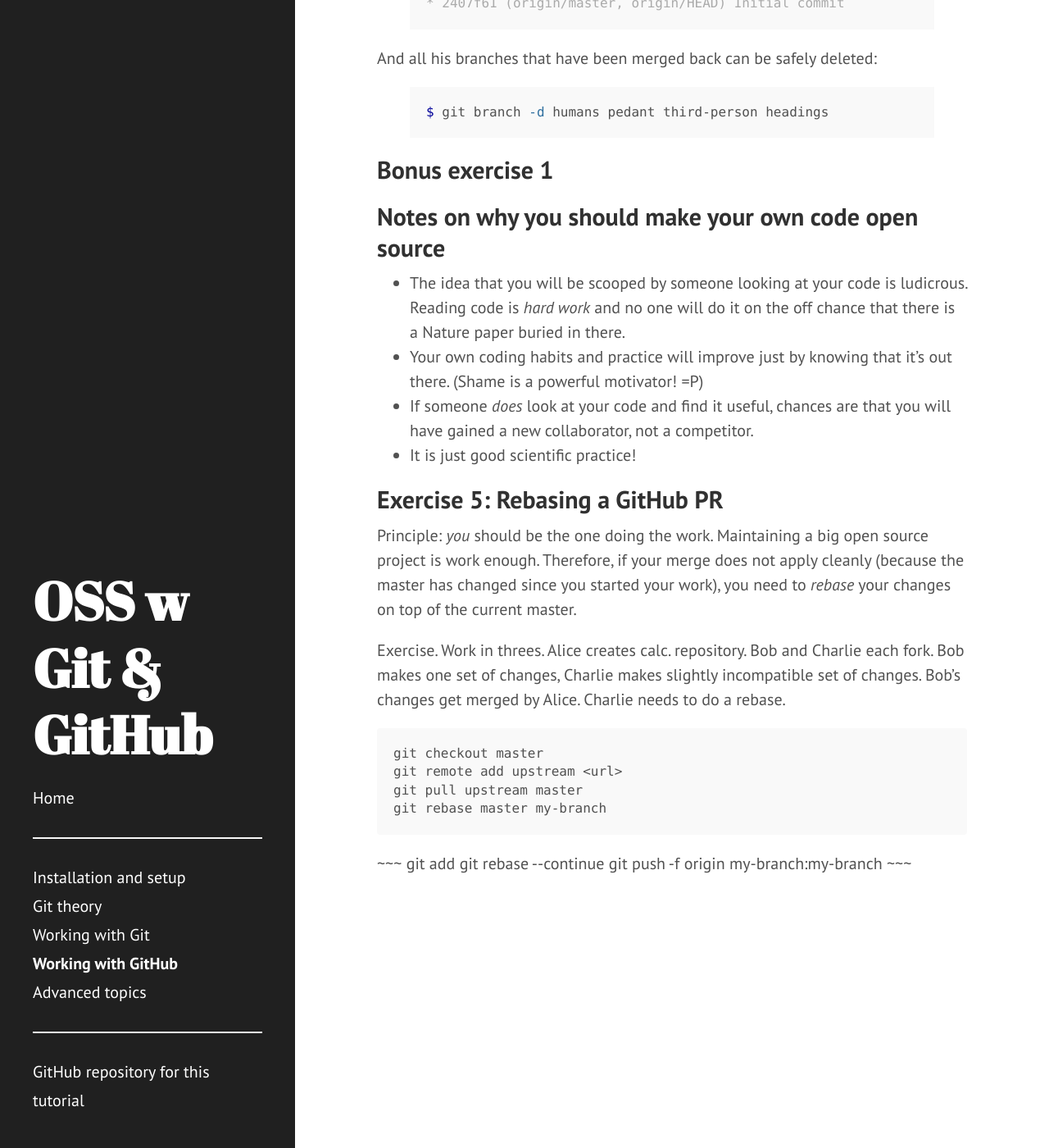
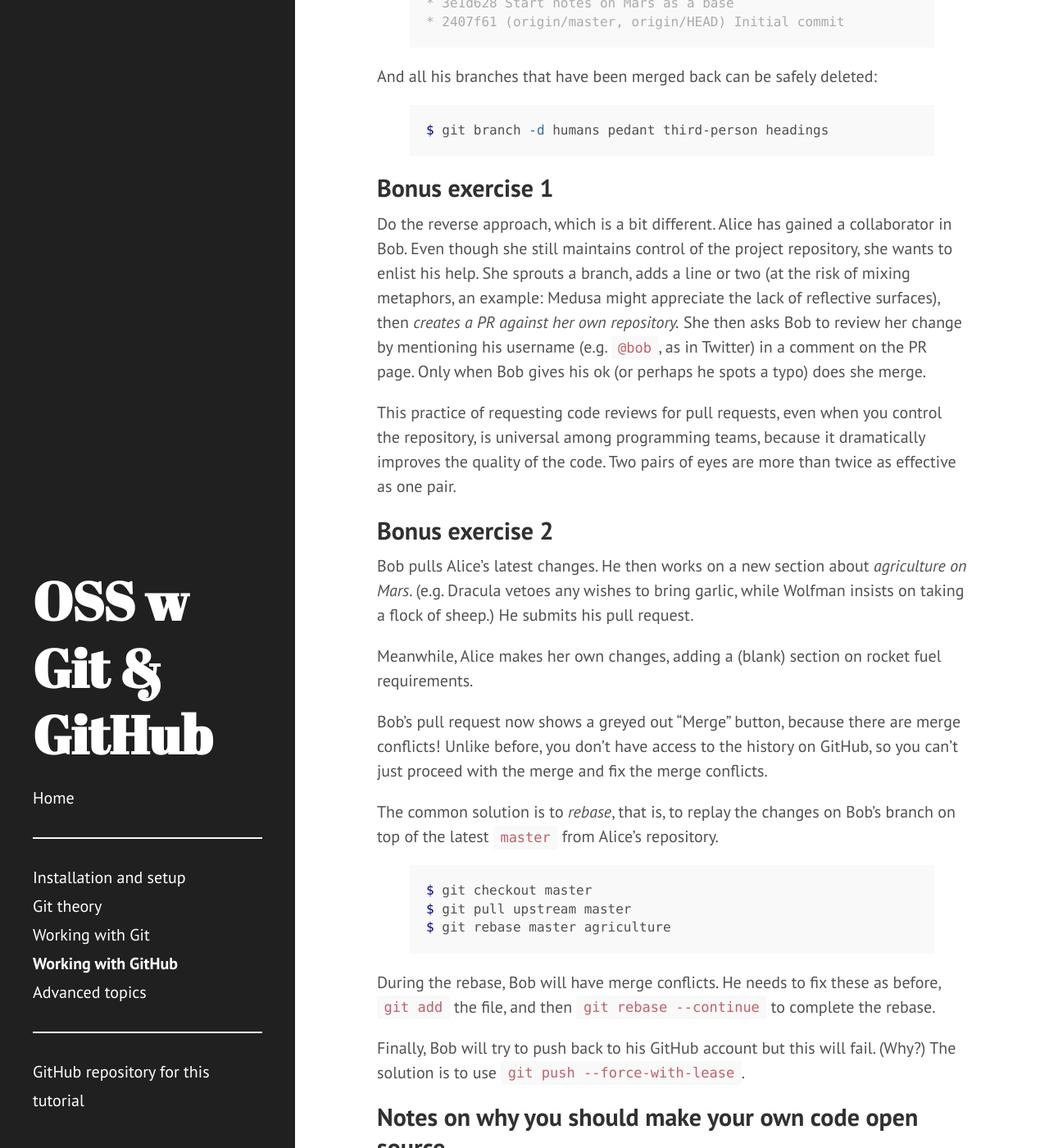
Before and after one commit to jni/git-tutorial, a Jekyll site: the page built from 3-github.md, in a window 1280 px wide and 1400 px high, scrolled down 5762 px. Shown: the whole window at 82% size. Built offline with Jekyll 4.4.1, drawn with Linux system fonts in a browser that asks for light colours; some of the changed text lies outside the part shown.

Commit message:
Add review and rebase exercises

```diff
--- a/3-github.md
+++ b/3-github.md
@@ -219,7 +219,7 @@
 
 {% highlight console %}
 $ git lsd
-*   3fb6c83 (HEAD, master) Merge branch 'humans'
+*   3fb6c83 (HEAD, master) Merge pull request #1 from bob/humans
 |\
 | * c00e290 (humans) Specify how to obtain oxygen on Mars
 | * 49ad7b0 Add human concerns about oxygen
@@ -249,7 +249,49 @@
 
 ## Bonus exercise 1
 
+Do the reverse approach, which is a bit different. Alice has gained a
+collaborator in Bob. Even though she still maintains control of the project
+repository, she wants to enlist his help. She sprouts a branch, adds a line or
+two (at the risk of mixing metaphors, an example:
+Medusa might appreciate the lack of reflective surfaces), then
+*creates a PR against her own repository.* She then asks Bob to review her
+change by mentioning his username (e.g. `@bob`, as in Twitter) in a comment on
+the PR page. Only when Bob gives his ok (or perhaps he spots a typo) does she
+merge.
 
+This practice of requesting code reviews for pull requests, even when you
+control the repository, is universal among programming teams, because it
+dramatically improves the quality of the code. Two pairs of eyes are more than
+twice as effective as one pair.
+
+## Bonus exercise 2
+
+Bob pulls Alice's latest changes. He then works on a new section about
+*agriculture on Mars*. (e.g. Dracula vetoes any wishes to bring garlic, while
+Wolfman insists on taking a flock of sheep.) He submits his pull request.
+
+Meanwhile, Alice makes her own
+changes, adding a (blank) section on rocket fuel requirements.
+
+Bob's pull request now shows a greyed out "Merge" button, because there are
+merge conflicts! Unlike before, you don't have access to the history on GitHub,
+so you can't just proceed with the merge and fix the merge conflicts.
+
+The common solution is to *rebase*, that is, to replay the changes on Bob's
+branch on top of the latest `master` from Alice's repository.
+
+{% highlight console %}
+$ git checkout master
+$ git pull upstream master
+$ git rebase master agriculture
+{% endhighlight %}
+
+During the rebase, Bob will have merge conflicts. He needs to fix these as
+before, `git add` the file, and then `git rebase --continue` to complete the
+rebase.
+
+Finally, Bob will try to push back to his GitHub account but this will fail.
+(Why?) The solution is to use `git push --force-with-lease`.
 
 ## Notes on why you should make your own code open source
 
@@ -261,29 +303,3 @@
 - If someone *does* look at your code and find it useful, chances are
   that you will have gained a new collaborator, not a competitor.
 - It is just good scientific practice!
-
-## Exercise 5: Rebasing a GitHub PR
-
-Principle: _you_ should be the one doing the work. Maintaining a big open
-source project is work enough. Therefore, if your merge does not apply cleanly
-(because the master has changed since you started your work), you need to
-_rebase_ your changes on top of the current master.
-
-Exercise. Work in threes. Alice creates calc. repository. Bob and Charlie each
-fork. Bob makes one set of changes, Charlie makes slightly incompatible set of
-changes. Bob’s changes get merged by Alice. Charlie needs to do a rebase.
-
-~~~
-git checkout master
-git remote add upstream <url>
-git pull upstream master
-git rebase master my-branch
-~~~
-
-<fix conflicted files>
-
-~~~
-git add <conflicted-file>
-git rebase --continue
-git push -f origin my-branch:my-branch
-~~~
```
